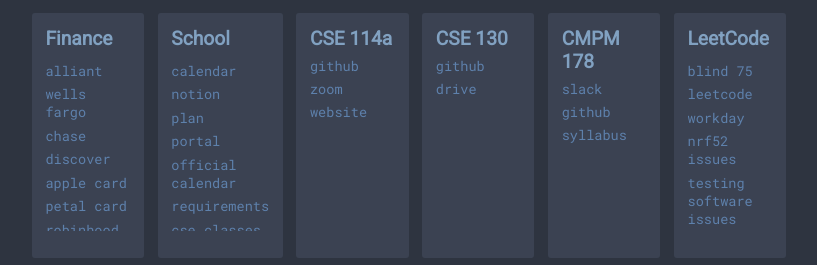
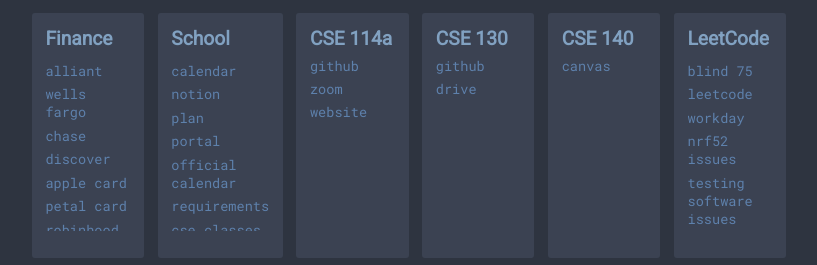
Before and after one commit to ankitsxchdeva/new-tab, a plain HTML site: page index.html in a window 1280 px wide. Shown: the part 341-606 px from the top of the page, without its empty margins (231-1048 px from the left). Drawn offline with Linux system fonts and the light colour scheme; no server answers; a web font is replaced by a local one.

Commit message:
140 canvas

```diff
--- a/index.html
+++ b/index.html
@@ -74,10 +74,8 @@
             </div>
 
             <div class="bookmark-set">
-                <div class="bookmark-title">CMPM 178</div>
-                  <a class="bookmark" href="https://app.slack.com/client/T02S5M7SLQ0/C02R9961RL6" target="_blank">slack</a>
-                  <a class="bookmark" href="https://github.com/ankitsxchdeva/cmpm-178" target="_blank">github</a>
-                  <a class="bookmark" href="https://docs.google.com/spreadsheets/d/1nXc-nNCJxSxUcrOgSrD-iszILFVNyeNRbC2J4VdZIGE/edit#gid=275250017" target="_blank">syllabus</a>
+                <div class="bookmark-title">CSE 140</div>
+                  <a class="bookmark" href="https://canvas.ucsc.edu/courses/49431" target="_blank">canvas</a>
                 <div class="bookmark-inner-container">
                 </div>
             </div>
@@ -89,7 +87,10 @@
                   <a class="bookmark" href="https://leetcode.com/problemset/all/" target="_blank">leetcode</a>
                   <a class="bookmark" href="https://www.myworkday.com/foxfactory/d/home.htmld" target="_blank">workday</a>
                   <a class="bookmark" href="https://github.com/ridefox/Nordic-NRF52/issues/assigned/ridefox-asachdeva" target="_blank">nrf52 issues</a>
-		         <a class="bookmark" href="https://github.com/ridefox/Testing-Software/issues/assigned/ridefox-asachdeva" target="_blank">testing software issues</a>
+                  <a class="bookmark" href="https://github.com/ridefox/Testing-Software/issues/assigned/ridefox-asachdeva" target="_blank">testing software issues</a>
+                  <a class="bookmark" href="https://github.com/ridefox/Testing-Software/issues/assigned/ridefox-asachdeva" target="_blank">code</a>
+
+
                 </div>
             </div>
         </div>
```
